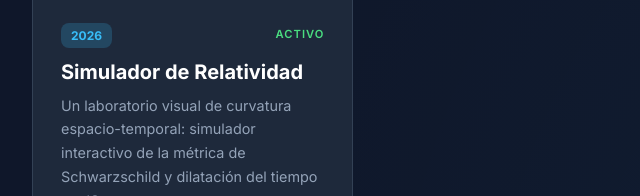
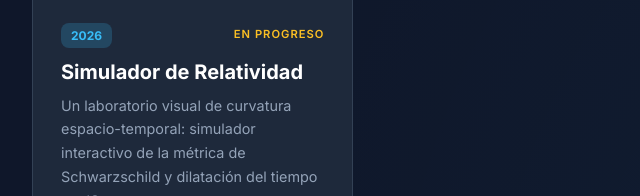
Before and after one commit to davidtenerife04/davidtenerife04.github.io, a plain HTML site: page desarrollo.html in a window 1280 px wide. Shown: the part 1203-1399 px from the top of the page, 98-738 px from the left. Drawn offline with nearby package versions, Linux system fonts and the light colour scheme.

Commit message:
update desarrollo.html

```diff
--- a/desarrollo.html
+++ b/desarrollo.html
@@ -425,7 +425,7 @@
             image: "Documentos/relatividad.webp",
             emoji: "🌍",
             year: "2026",
-            status: "active",
+            status: "wip",
             tags: ["HTML/JS", "Web"],
             github: "simulador_relatividad.html"
         },
```
